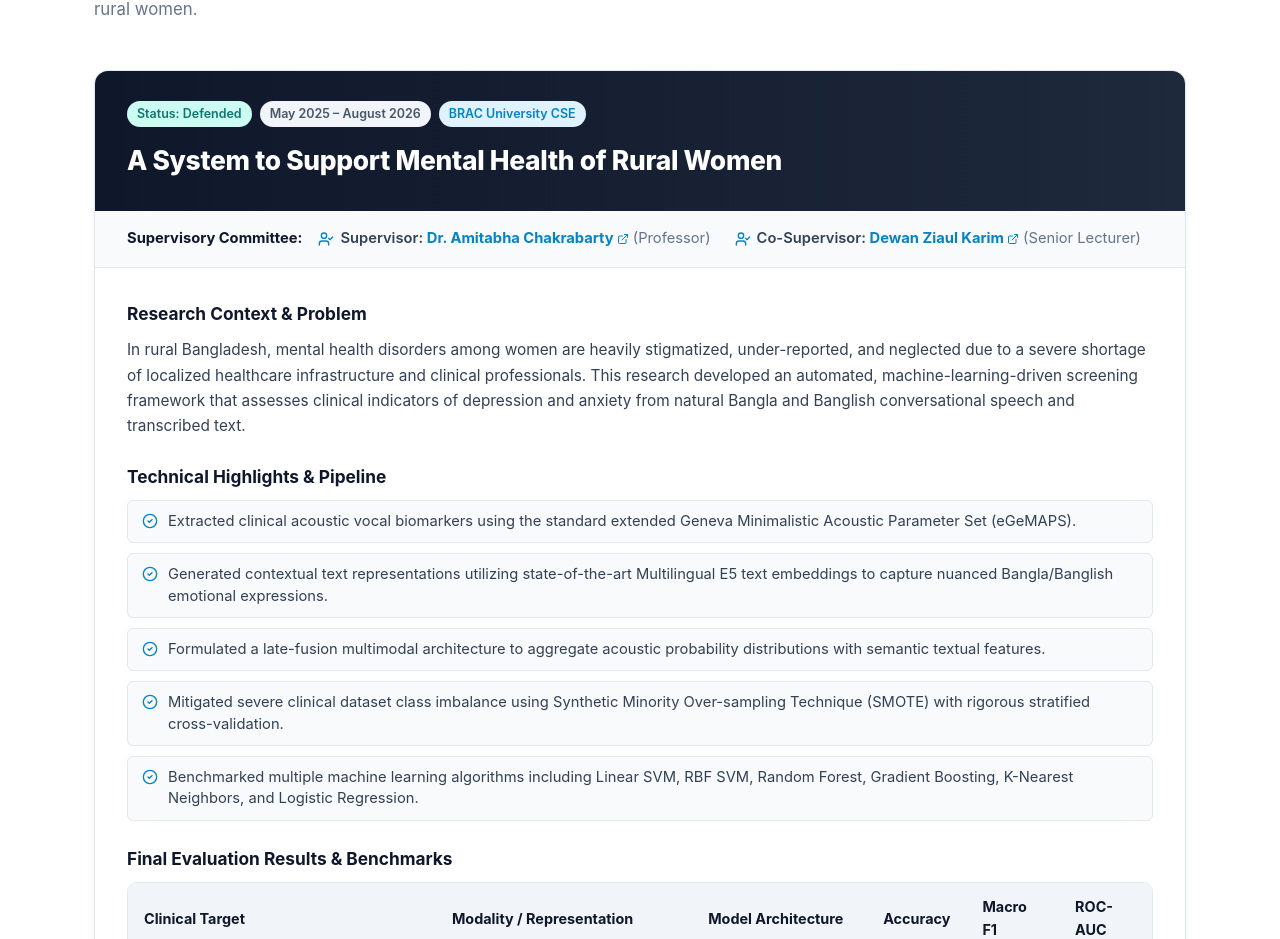
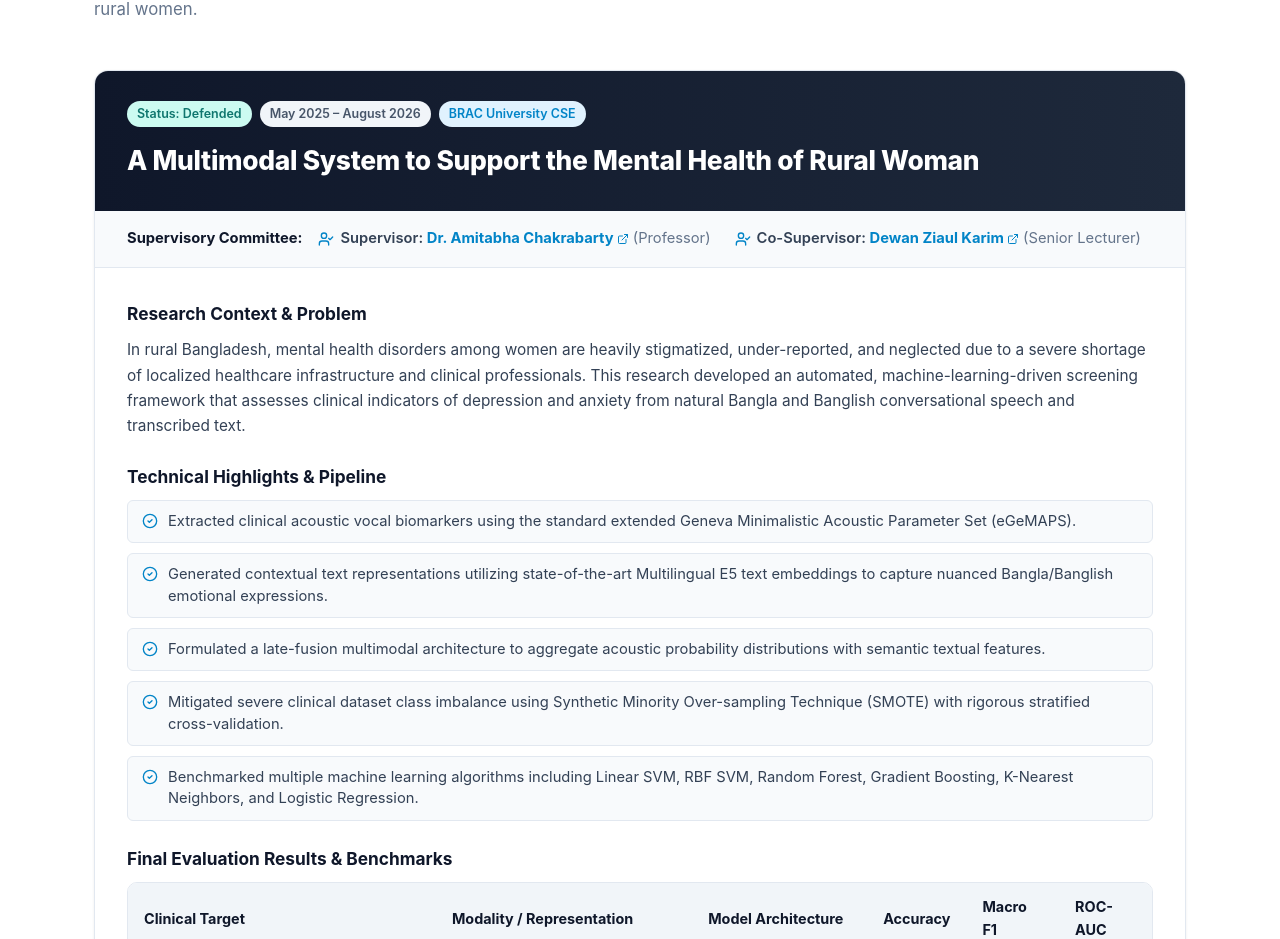
Before and after one commit to RobiulSahib/Robiul_Hassan_Portfolio, a React (Vite) app: page / in a window 1280 px wide. Shown: the part 4111-5050 px from the top of the page. Built offline with nearby package versions, Linux system fonts and the light colour scheme.

Commit message:
refactor(research): update thesis title to multimodal system for rural woman

```diff
--- a/src/data/research.js
+++ b/src/data/research.js
@@ -1,5 +1,5 @@
 export const researchData = {
-  title: "A System to Support Mental Health of Rural Women",
+  title: "A Multimodal System to Support the Mental Health of Rural Woman",
   status: "Defended",
   period: "May 2025 – August 2026",
   institution: "Department of Computer Science and Engineering, BRAC University",
```
